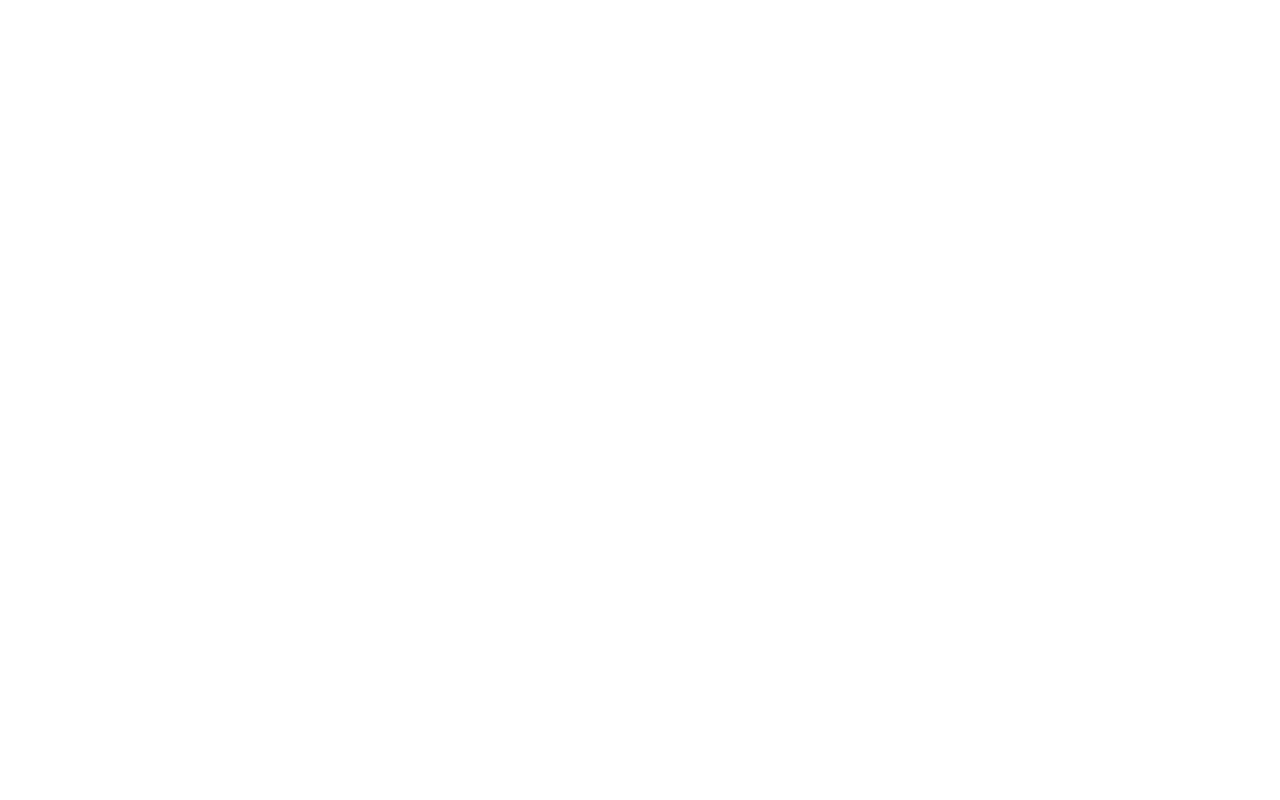
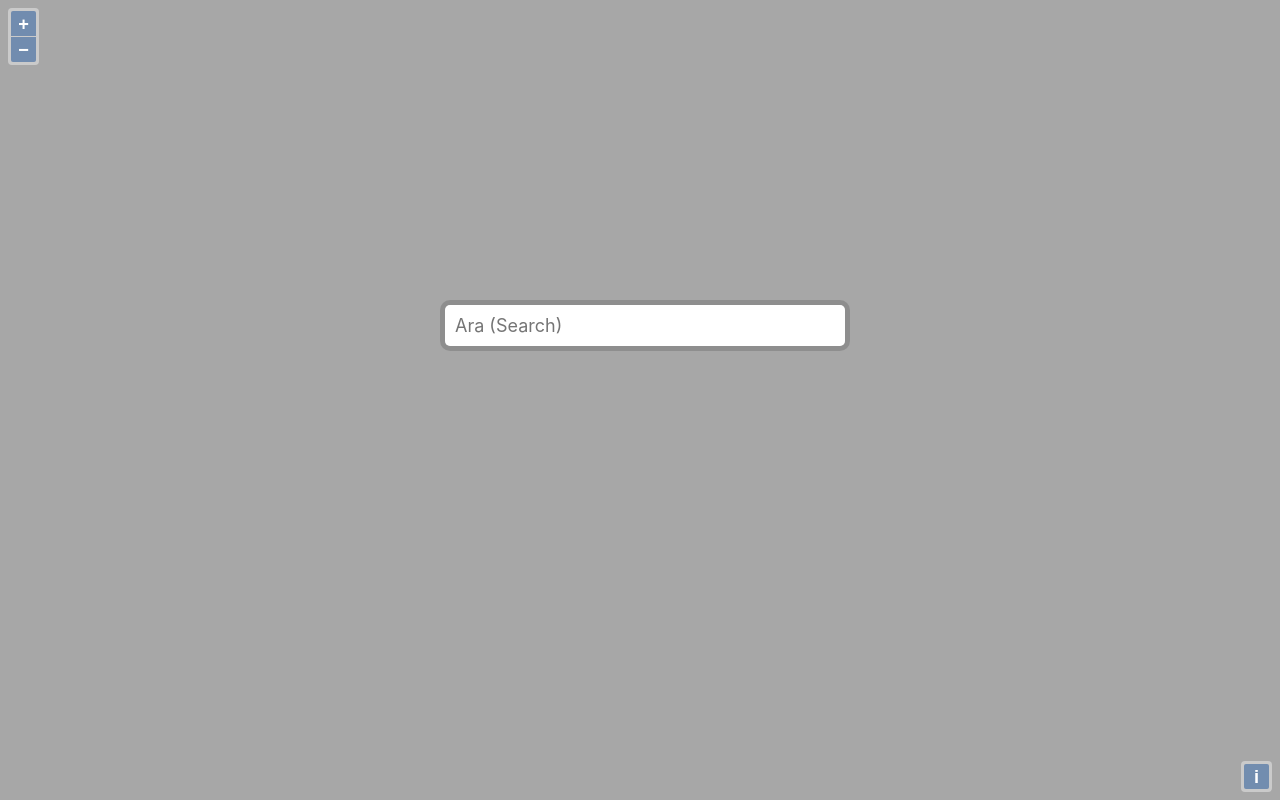
Before and after one commit to veysel/MapApp, a plain HTML site: page index.html in a window 1280 px wide. Drawn offline with Linux system fonts and the light colour scheme.

Commit message:
Overall search view of the project completed

```diff
--- /dev/null
+++ b/config.json
@@ -0,0 +1,5 @@
+{
+  "SearchMapOptions": {
+    "url": "https://nominatim.openstreetmap.org/search/{searchText}?format=json"
+  }
+}
--- a/content/app/app.css
+++ b/content/app/app.css
@@ -0,0 +1,46 @@
+body{
+    margin: 0px;
+}
+
+.map-main{
+    z-index: 2;
+    opacity: .90;
+    width: 100%;
+    height: 100%;
+}
+
+.map{
+    z-index: 1;
+    position: fixed;
+    width: 100%;
+    height: 100%;
+}
+
+.search{
+    z-index: 3;
+    position: fixed;
+
+    top: 50%;
+    left: 50%;
+
+    margin-top: -100px;
+    margin-left: -200px;
+
+    border-radius: 10px;
+    border: 5px solid rgba(0, 0, 0, 0.144);
+
+    transition: all 1s cubic-bezier(0.175, 0.885, 0.32, 1.275);
+}
+
+.search > input{
+    font-size: 18px;
+    padding: 10px;
+
+    border-radius: 5px;
+    border: none;
+
+    font-family: -apple-system, BlinkMacSystemFont, 'Segoe UI', Roboto, Oxygen, Ubuntu, Cantarell, 'Open Sans', 'Helvetica Neue', sans-serif;
+    outline: none;
+
+    width: 400px;
+}
--- a/content/app/app.js
+++ b/content/app/app.js
@@ -0,0 +1,60 @@
+
+// Public variable accessing html elements
+let element = {
+    searchInput: document.getElementById("search-input"),
+    searchElement: document.getElementById("search")
+};
+
+// The input element to focus
+element.searchInput.focus();
+
+// Map screen load section
+let map = new ol.Map({
+    target: 'map',
+    layers: [
+        new ol.layer.Tile({
+            source: new ol.source.OSM()
+        })
+    ],
+    view: new ol.View({
+        center: ol.proj.fromLonLat([37.41, 8.82]),
+        zoom: 4
+    })
+});
+
+// A method for obtaining data in a synchronized manner
+let GetData = (url, type) => {
+    let promise = new Promise((resolve, reject) => {
+        let xhttp = new XMLHttpRequest();
+
+        xhttp.onreadystatechange = () => {
+            resolve(JSON.parse(xhttp.responseText));
+        };
+
+        xhttp.open(type, url, true);
+        xhttp.send();
+    });
+
+    return promise;
+};
+
+// Data input detection method
+let SearchKeyup = () => {
+    if (element.searchInput.value.length > 0) {
+        element.searchElement.style.top = "25%";
+
+        GetData("./config.json", "GET").then((data) => {
+            if (data) {
+                let url = data.SearchMapOptions.url;
+                url = url.replace("{searchText}", element.searchInput.value);
+
+                GetData(url, "GET").then((data) => {
+                    // TODO: List display module will added
+                });
+            }
+        });
+    }
+    else {
+        element.searchElement.style.top = "50%";
+    }
+};
--- a/index.html
+++ b/index.html
@@ -8,6 +8,14 @@
         <link rel="stylesheet" href="content/app/app.css">
     </head>
     <body>
+        <div>
+            <div class="map-main">
+                <div class="map" id="map"></div>
+            </div>
+            <div id="search" class="search">
+                <input onkeyup="SearchKeyup()" id="search-input" type="text" placeholder="Ara (Search)">
+            </div>
+        </div>
 
         <script src="content/ol3/ol.js"></script>
         <script src="content/app/app.js"></script>
```
